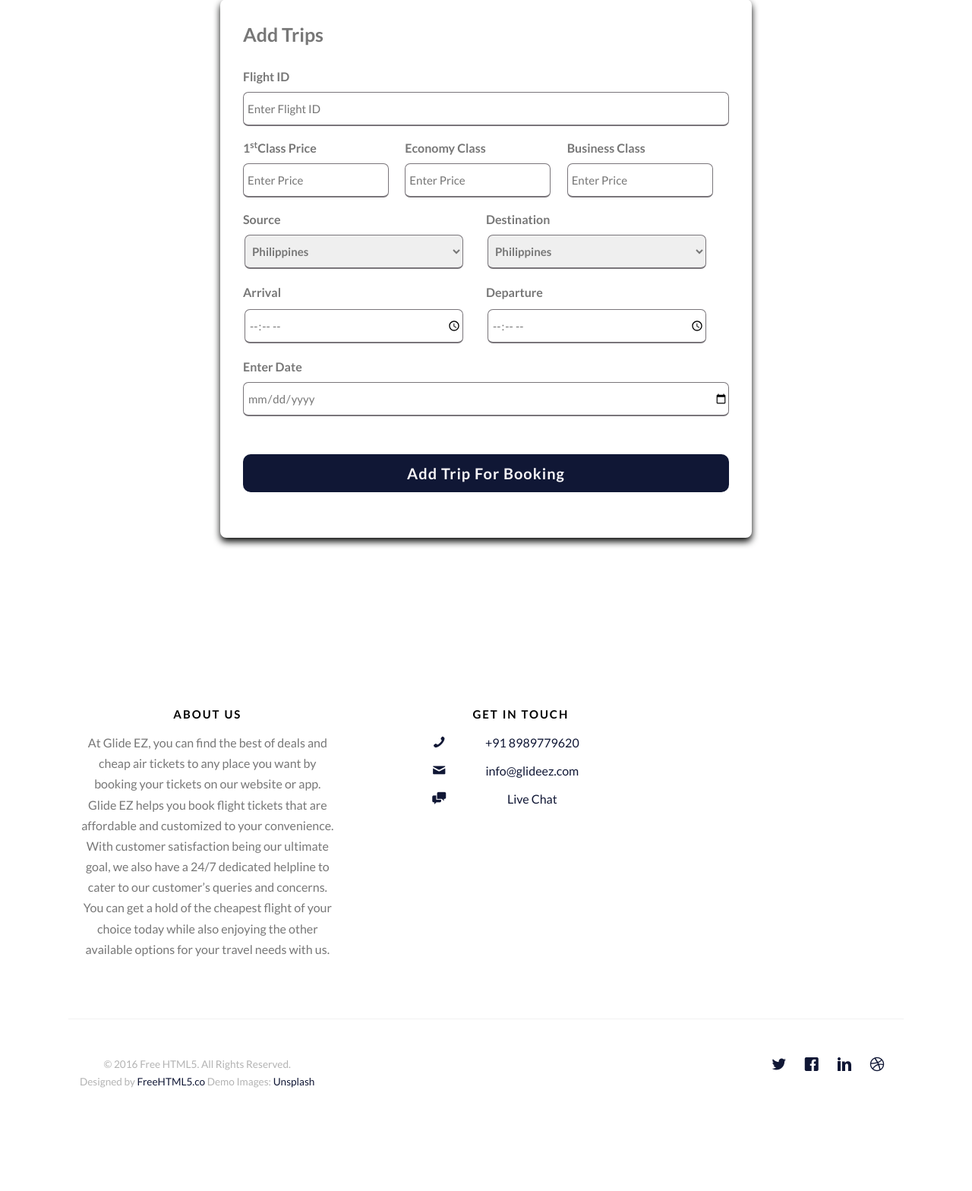
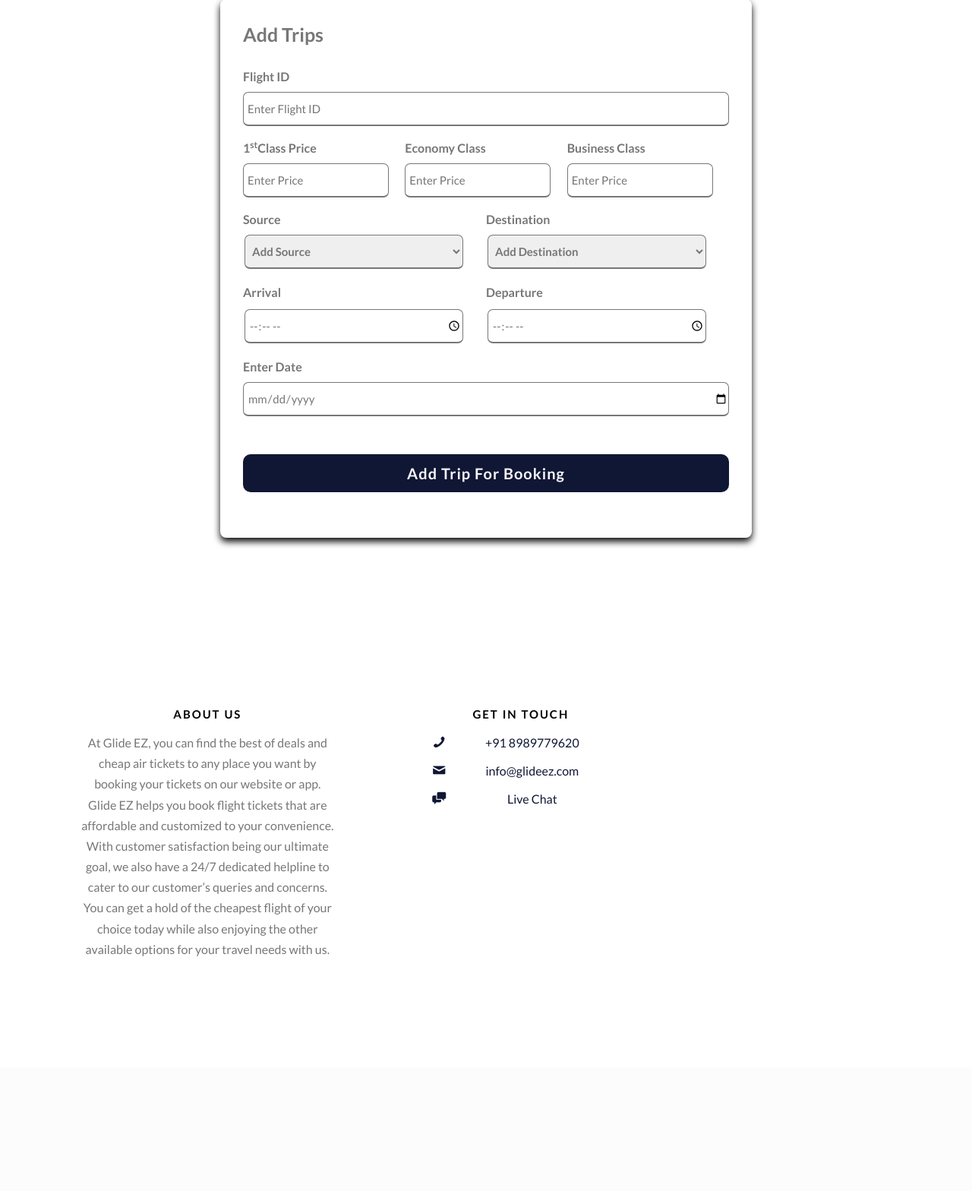
Before and after one commit to aryan-1401/Glide-Ez_New, a Django app: page /airline_addTrip in a window 1280 px wide. Shown: the part 1033-2601 px from the top of the page at 76% size. After the commit the page ends 2292 px from the top, so only its background shows below. Run offline with Django 4.2, Linux system fonts and the light colour scheme; data that the repository does not hold is empty; some libraries are stand-ins or nearby versions; some web fonts are replaced.

Commit message:
Added Airline_Addtrip Data

```diff
--- a/Glide_Ez_project/glideEz/templates/glideEz/Airline_AddTrip.html
+++ b/Glide_Ez_project/glideEz/templates/glideEz/Airline_AddTrip.html
@@ -55,20 +55,20 @@
 								</div>
 								<div class="input-box2">
 									<span class="deatils">Source</span>
-									<select name="#" id="source" class="deatils" required>
-										<option value="">Philippines</option>
-										<option value="">USA</option>
-										<option value="">Australia</option>
-										<option value="">Singapore</option>
+									<select name="source" id="source" class="deatils" required>
+										<option value="">Add Source</option>
+										{%for loc in details%}
+										<option value="{{loc.0}}">{{loc.0}}</option>
+										{%endfor%}
 									</select>
 								</div>
 								<div class="input-box2">
 									<span class="deatils">Destination</span>
-									<select name="#" id="source" class="deatils" required>
-										<option value="">Philippines</option>
-										<option value="">USA</option>
-										<option value="">Australia</option>
-										<option value="">Singapore</option>
+									<select name="destination" id="destination" class="deatils" required>
+										<option value="">Add Destination</option>
+										{%for loc in details%}
+										<option value="{{loc.0}}">{{loc.0}}</option>
+										{%endfor%}
 									</select>
 								</div>
 								<div class="input-box2">
@@ -125,24 +125,6 @@
 
 		</div>
 
-		<div class="row copyright">
-			<div class="col-md-12">
-				<p class="pull-left">
-					<small class="block">&copy; 2016 Free HTML5. All Rights Reserved.</small>
-					<small class="block">Designed by <a href="https://freehtml5.co/" target="_blank">FreeHTML5.co</a>
-						Demo Images: <a href="http://unsplash.com/" target="_blank">Unsplash</a></small>
-				</p>
-				<p class="pull-right">
-					<ul class="gtco-social-icons pull-right">
-						<li><a href="#"><i class="icon-twitter"></i></a></li>
-						<li><a href="#"><i class="icon-facebook"></i></a></li>
-						<li><a href="#"><i class="icon-linkedin"></i></a></li>
-						<li><a href="#"><i class="icon-dribbble"></i></a></li>
-					</ul>
-				</p>
-			</div>
-		</div>
-
 	</div>
 </footer>
 {% endblock %}
--- a/Glide_Ez_project/glideEz/views.py
+++ b/Glide_Ez_project/glideEz/views.py
@@ -363,6 +363,9 @@ def search_flight_view(request):
 
 
 def airline_home_view(request):
+    return render(request,'glideEz/Airline_Home.html')
+
+def airline_addtrip_view(request):
     mydb = mysql.connector.connect(
             host="localhost",
             user="root",
@@ -370,12 +373,11 @@ def airline_home_view(request):
             database="glide_ez"
         )
     mycursor = mydb.cursor()
-    mycursor.execute('select distinct loc from Airline order by loc;')
+    mycursor.execute('select distinct loc from Airport order by loc;')
     details=mycursor.fetchall()
-    return render(request,'glideEz/Airline_Home.html',{'details' : details})
-
-def airline_addtrip_view(request):
-    return render(request,'glideEz/airline_addtrip.html')
+    print(details)
+    print('Hi')
+    return render(request,'glideEz/airline_addtrip.html',{'details' : details})
 
 def airline_pricing_view(request):
     return render(request,'glideEz/airline_pricing.html')
```
Also changed, not shown: Glide_Ez_project/glideEz/templates/glideEz/Airline_contact.html (+0 -18 lines), Glide_Ez_project/glideEz/templates/glideEz/airline_pricing.html (+0 -18 lines), Glide_Ez_project/glideEz/templates/glideEz/pricing_Airline.html (added).
